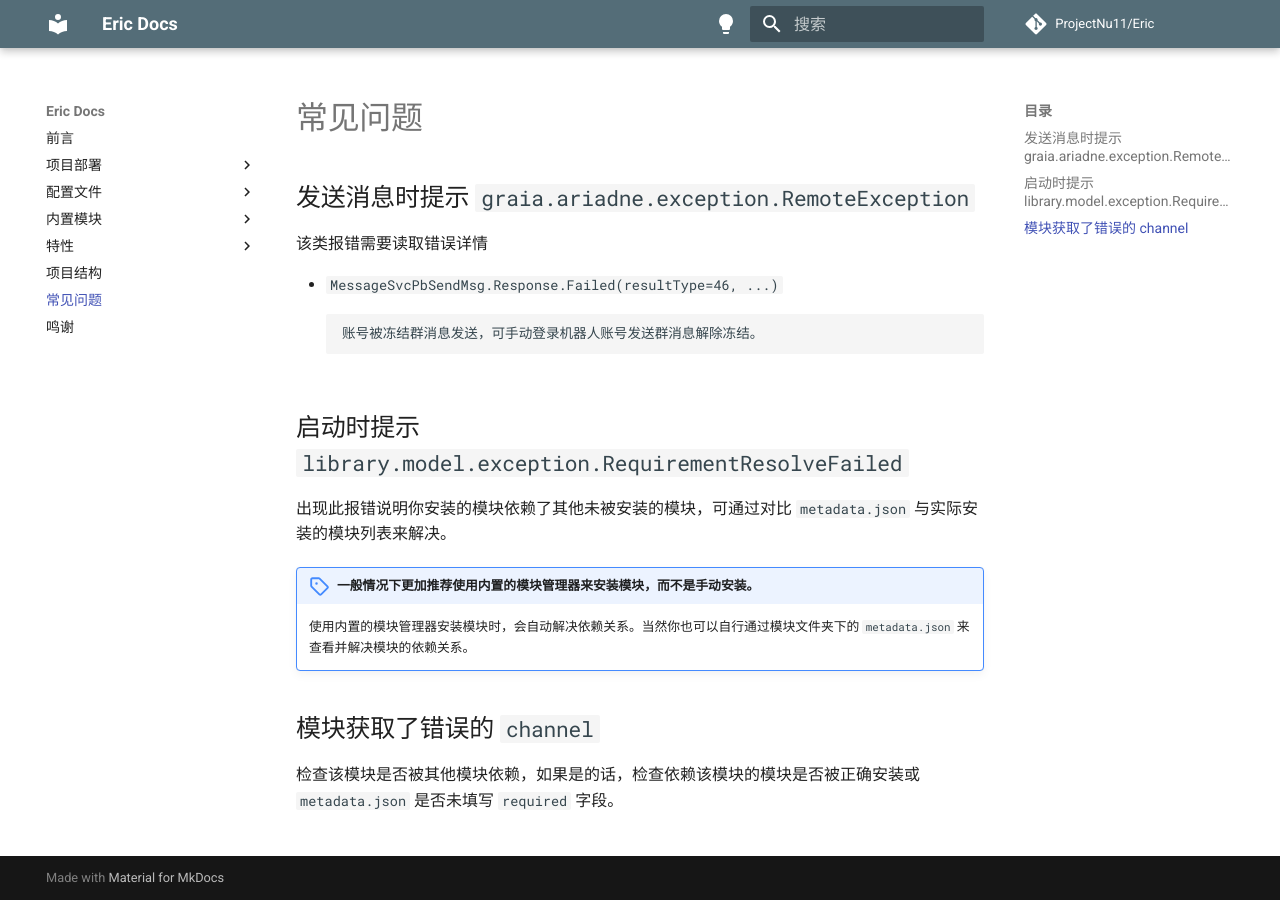
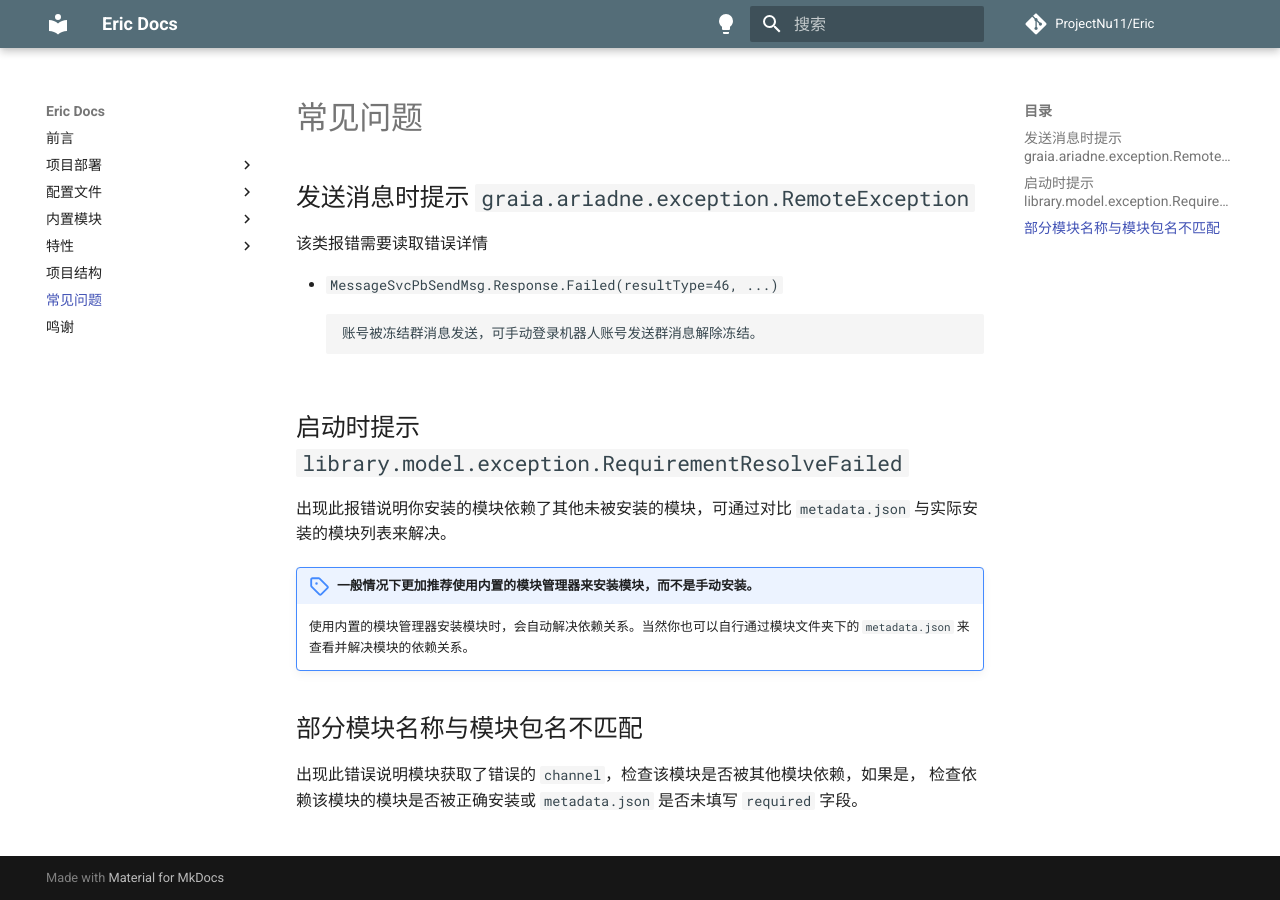
Before and after one commit to ProjectNu11/Eric, an MkDocs documentation site: the page built from docs/faq.md, in a window 1280 px wide. Built offline with MkDocs 1.6.1 and Material for MkDocs 9.7.7, drawn with Linux system fonts in a browser that asks for light colours; comment, search, counter and statistics services are not loaded.

```diff
--- a/docs/faq.md
+++ b/docs/faq.md
@@ -22,7 +22,7 @@ description: "常见问题"
       使用内置的模块管理器安装模块时，会自动解决依赖关系。当然你也可以自行通过模块文件夹下的
      `metadata.json` 来查看并解决模块的依赖关系。
 
-## 模块获取了错误的 `channel`
+## 部分模块名称与模块包名不匹配
 
-检查该模块是否被其他模块依赖，如果是的话，检查依赖该模块的模块是否被正确安装或 `metadata.json`
-是否未填写 `required` 字段。
+出现此错误说明模块获取了错误的 `channel`，检查该模块是否被其他模块依赖，如果是，
+检查依赖该模块的模块是否被正确安装或 `metadata.json` 是否未填写 `required` 字段。
--- a/docs/tree.md
+++ b/docs/tree.md
@@ -22,6 +22,7 @@ Eric
 ├── library ·····················     程序主体
 │   ├── assets ··················     资源文件
 │   ├── decorator ···············     装饰器模块
+│   ├── migrate ·················     数据迁移模块
 │   ├── model ···················     数据模型模块
 │   ├── module ··················     库模块
 │   ├── service ·················     服务模块
```
Also changed, not shown: README.md (+1 -0 lines), docs/configure/main.md (+15 -14 lines), docs/deploy/windows.md (+1 -2 lines), docs/index.md (+1 -1 lines).
